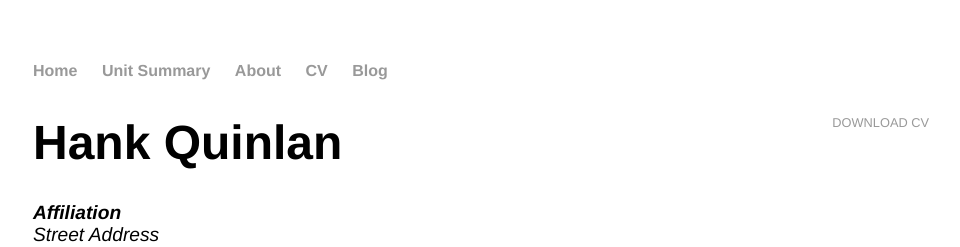
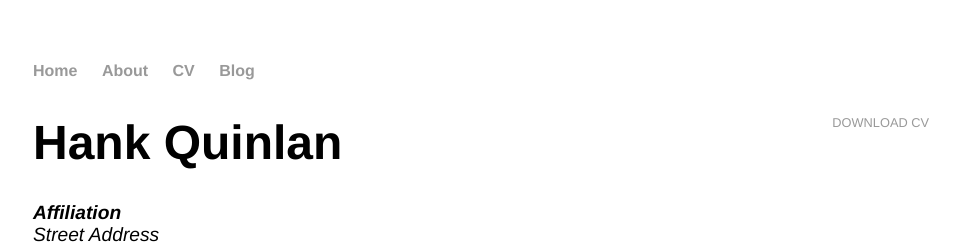
Before and after one commit to tsmith3480/sasajs.github.io, a Jekyll site: the page built from cv/index.html, in a window 1280 px wide. Shown: the top 247 px of the page, without its empty margins (159-1119 px from the left). Built offline with Jekyll 4.4.1, drawn with Linux system fonts in a browser that asks for light colours.

Commit message:
Update default.html

```diff
--- a/_layouts/default.html
+++ b/_layouts/default.html
@@ -12,7 +12,6 @@
     <nav>
 <ul>
 <li><a href="/">Home</a></li>
-<li><a href="/summary">Unit Summary</a></li>
 <li><a href="/about">About</a></li>
 <li><a href="/cv">CV</a></li>
 <li><a href="/blog">Blog</a></li>
```
